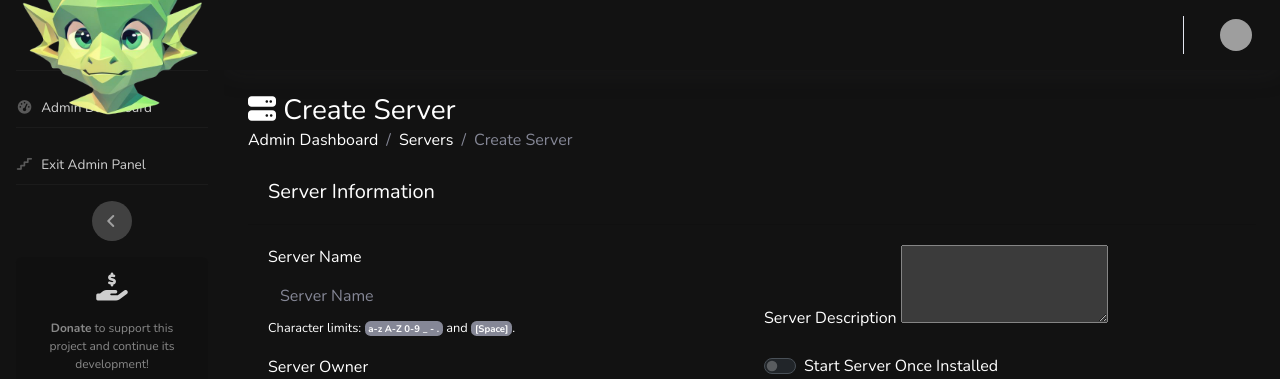
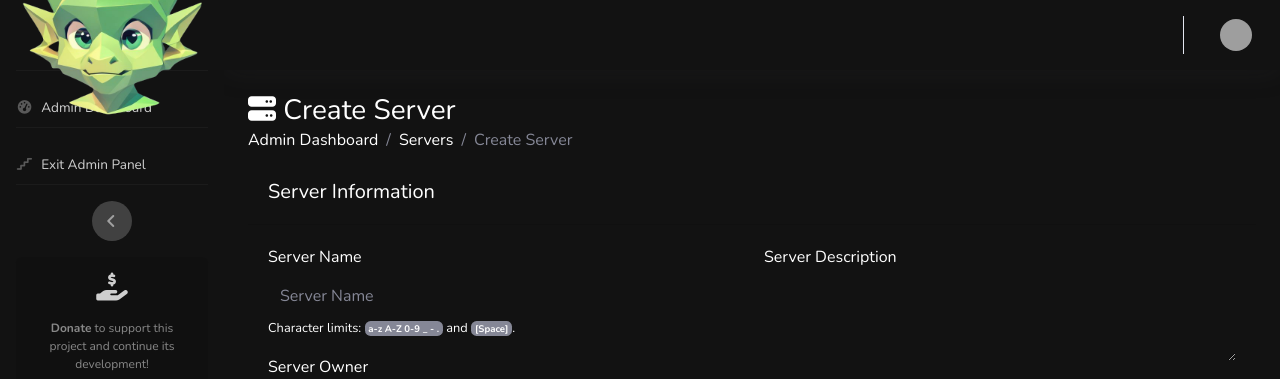
Before and after one commit to HavenRealms/goblin-panel, a Django app: template templates/serveradmin/server-create.html in a window 1280 px wide. Shown: the top 379 px of the page. Run offline with Django 5.2, Linux system fonts and the light colour scheme; the template is opened without the code that fills it, so the values that code supplies are empty; parts of the project's set-up code (start-up, migrations or seed data) failed here and were passed over; some libraries are stand-ins or nearby versions; grey boxes are pictures that could not be loaded.

Commit message:
Update server-create.html

```diff
--- a/templates/serveradmin/server-create.html
+++ b/templates/serveradmin/server-create.html
@@ -54,7 +54,7 @@
                         <div class="col-md-6">
                             <div class="form-group">
                                 <label for="server-description">Server Description</label>
-                                <textarea rows="3" id="server-description" name="server-description"></textarea>
+                                <textarea class="form-control" rows="3" id="server-description" name="server-description"></textarea>
                             </div>
                             <div class="form-check form-switch">
                                 <input class="form-check-input" type="checkbox" id="server-autostart" name="server-autostart">
```
